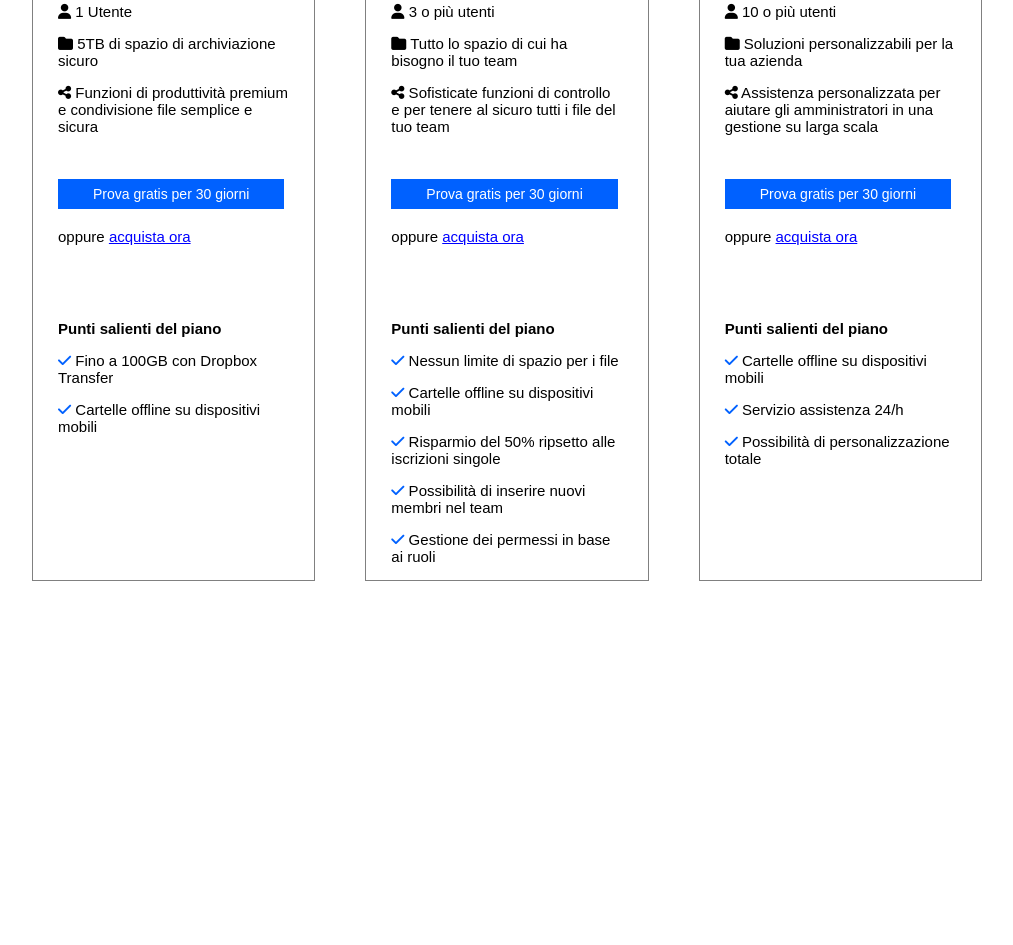
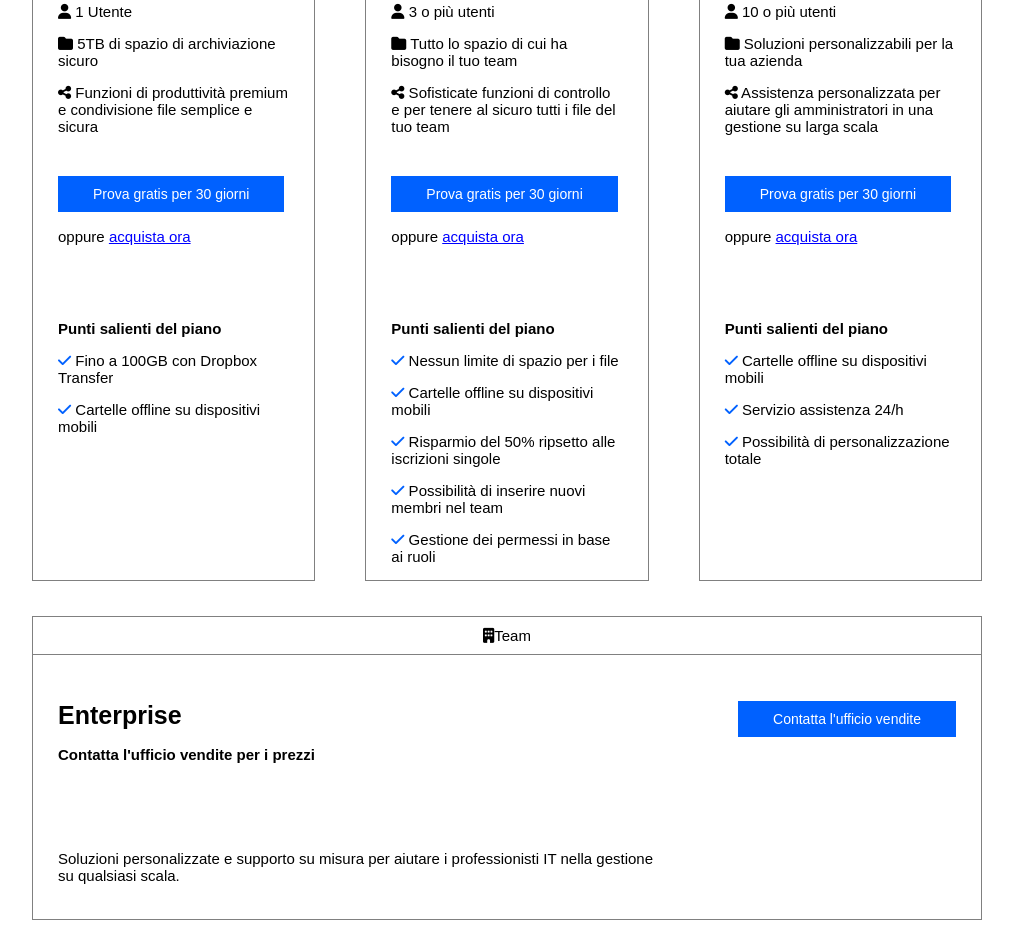
Before and after one commit to MarcoColloca/htmlcss-dropbox, a plain HTML site: page index.html in a window 1280 px wide. Shown: the part 1317-2262 px from the top of the page, without its empty margins (133-1146 px from the left). Before the commit the page ends 1908 px from the top, so only its background shows below. Drawn offline with Linux system fonts and the light colour scheme.

Commit message:
Feat → added fourth card in purchase section

```diff
--- a/css/app.css
+++ b/css/app.css
@@ -249,8 +249,7 @@ nav .row{
 }
 
 .purchase__card--vertical__button .button{
-    padding-left: 35px;
-    padding-right: 35px;
+    padding: 10px 35px;
 }
 
 .purchase__card--vertical__description{
@@ -263,6 +262,54 @@ nav .row{
 
 .purchase__card--vertical__description i{
 color: #0061ff;
+}
+
+/* Horizontal Card */
+
+.purchase__card--horizontal{
+padding: 25px;
+}
+
+
+.purchase__card--horizontal__title{
+    border: solid 1px grey;
+    display: flex;
+    align-items: center;
+    justify-content: center;
+    width: 100%;
+}
+
+.purchase__card--horizontal__title > p{
+    margin: 0;
+    padding: 10px;
+}
+
+
+.purchase__card--horizontal__body{
+    border-right: solid 1px grey;
+    border-left: solid 1px grey;
+    padding: 40px 25px;
+    display: flex;
+    justify-content: space-between;
+    align-items: baseline;
+}
+
+.purchase__card--horizontal__body__text{
+    line-height: 40px;
+}
+
+.purchase__card--horizontal__button .button{
+    padding: 10px 35px;
+}
+
+
+
+.purchase__card--horizontal__description{
+    border-right: solid 1px grey;
+    border-left: solid 1px grey;
+    border-bottom: solid 1px grey;
+    padding: 20px 25px;
+    flex-grow: 1;
 }
 
 
@@ -294,3 +341,8 @@ color: #0061ff;
 /* .debug .col-8{
     border: rgb(255, 0, 157) solid 2px;
 }  */
+
+
+.debug .purchase__card--horizontal__title{
+    min-width: 950px;
+}
--- a/index.html
+++ b/index.html
@@ -270,9 +270,27 @@
 
                     <!-- Card 4 -->
                     <div class="purchase__card--horizontal col-12">
-                        <div class="purchase__card--horizontal__title"></div>
-                        <div class="purchase__card--horizontal__body"></div>
-                        <div class="purchase__card--horizontal__description"></div>
+                        <div class="purchase__card--horizontal__title">
+                            <p><i class="fa-solid fa-building"></i>Team</p>
+                        </div>
+
+                        <div class="purchase__card--horizontal__body">
+                            <div class="purchase__card--horizontal__body__text">
+                                <h3>Enterprise</h3>
+                                <p class="weight-bold">Contatta l'ufficio vendite per i prezzi</p>
+                            </div>
+
+                            <div class="purchase__card--horizontal__button">
+                                <a href="#" class="button">Contatta l'ufficio vendite</a>
+                            </div>
+                        </div>
+
+                        <div class="purchase__card--horizontal__description">
+                            <p class="col-8">
+                                Soluzioni personalizzate e supporto su misura per aiutare i professionisti IT nella gestione su qualsiasi scala.
+                            </p>
+
+                        </div>
                     </div>
                 </div>
             </div>
```
